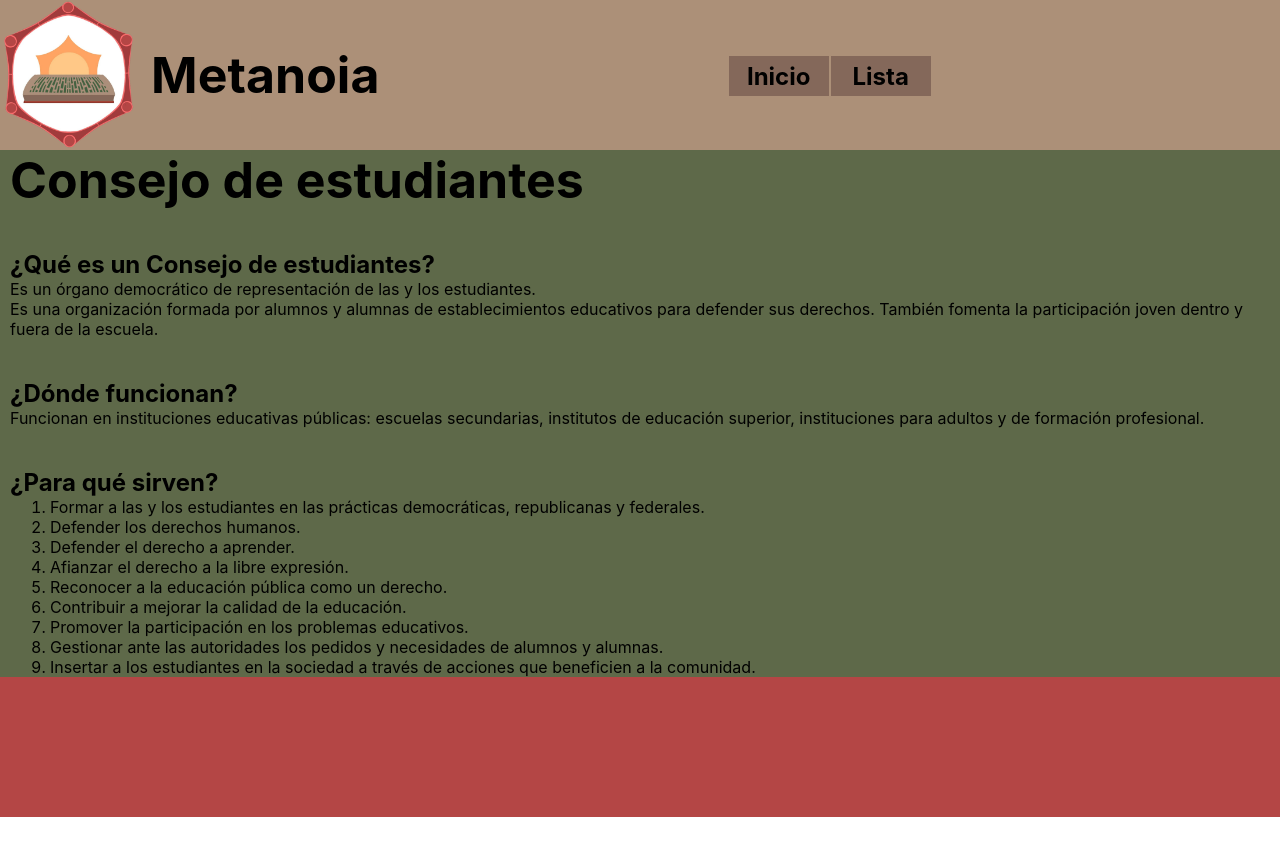
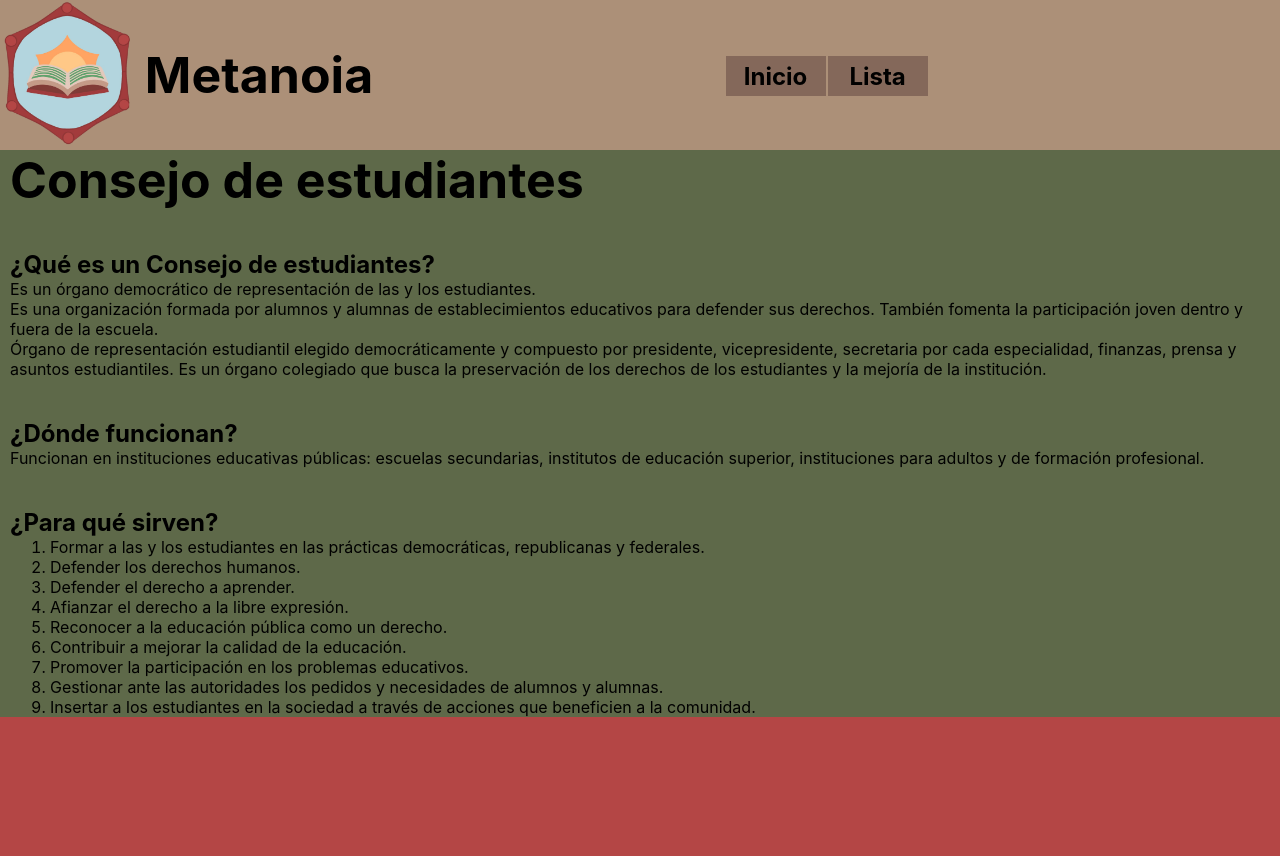
Before and after one commit to TomasFransoi/consejo, a React (Create React App) app: page / in a window 1280 px wide. Before the commit the page ends 817 px from the top, so only its background shows below. Built offline with nearby package versions, Linux system fonts and the light colour scheme.

Commit message:
simprop1.1.4

```diff
--- a/src/Components/inicio/Inicio.js
+++ b/src/Components/inicio/Inicio.js
@@ -11,6 +11,9 @@
                 </p>
                 <p>
                 Es una organización formada por alumnos y alumnas de establecimientos educativos para defender sus derechos. También fomenta la participación joven dentro y fuera de la escuela.
+                </p>
+                <p>
+                Órgano de representación estudiantil elegido democráticamente y compuesto por presidente, vicepresidente, secretaria por cada especialidad, finanzas, prensa y asuntos estudiantiles. Es un órgano colegiado que busca la preservación de los derechos de los estudiantes y la mejoría de la institución.
                 </p>
             </article>
             <article>
```
Also changed, not shown: src/Components/Navbar/logo.png.
